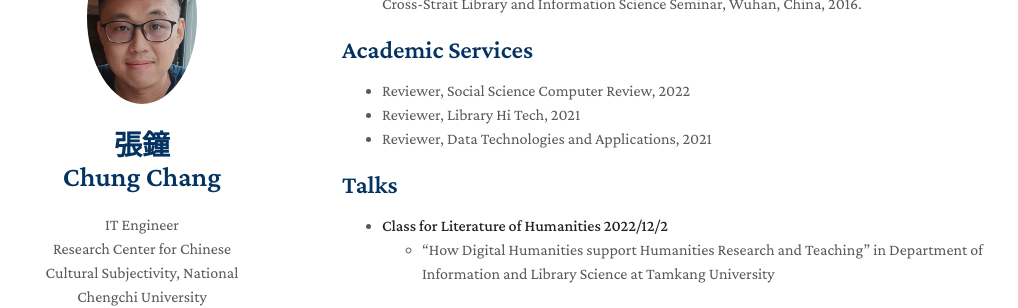
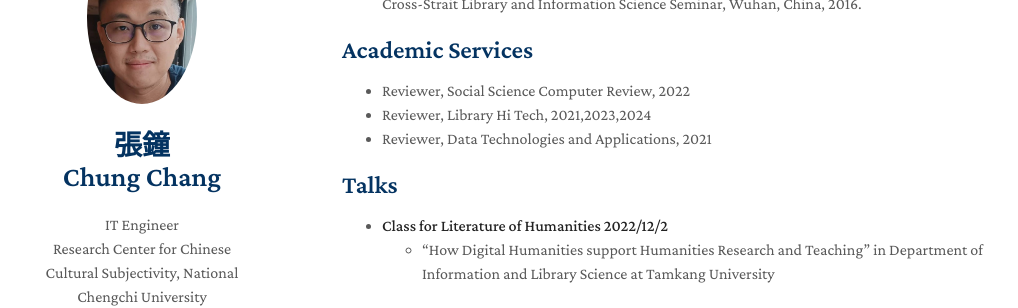
Before and after one commit to jc9830250/jc9830250.github.io, a Jekyll site: the page built from index.md, in a window 1280 px wide and 900 px high, scrolled down 2726 px. Shown: the part 154-462 px from the top of the window, without its empty margins (128-1146 px from the left). Built offline with Jekyll 4.4.1, drawn with Linux system fonts in a browser that asks for light colours; nearby versions of some CDN libraries; a style sheet for code colours, icons or effects is not loaded; our own code applies the rules of GitHub Pages for plain Markdown files.

Commit message:
Update index.md

```diff
--- a/index.md
+++ b/index.md
@@ -56,7 +56,7 @@ Digital Library, Digital Humanities, Information Organization, Natural Language
 
 ## Academic Services
 - Reviewer, Social Science Computer Review, 2022
-- Reviewer, Library Hi Tech, 2021
+- Reviewer, Library Hi Tech, 2021,2023,2024
 - Reviewer, Data Technologies and Applications,  2021
 
 ## Talks
```
